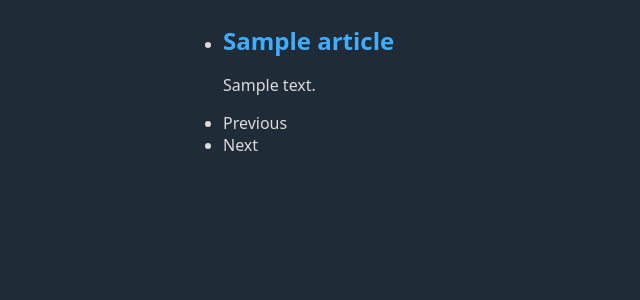
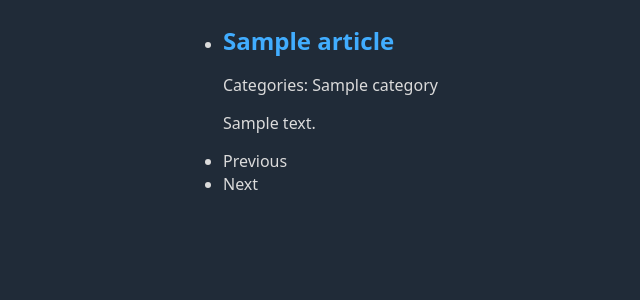
Before and after one commit to simonwardle/blog, a PHP site: page / in a window 1280 px wide. Shown: the part 134-434 px from the top of the page, without its empty margins (57-697 px from the left). Run offline with PHP 8.4, Linux system fonts and the light colour scheme; tables that the repository leaves empty or names only in its code hold one stand-in row (values such as "Sample post").

Commit message:
Completed section 24

```diff
--- a/admin/new-article.php
+++ b/admin/new-article.php
@@ -7,6 +7,8 @@ Auth::requiresLogin();
 $conn = require '../includes/db.php';
 
 $article = new Article();
+
+//This is a new article so just initialize category ids to a blank array.
 $category_ids = [];
 $categories = Category::getAll($conn);
 
--- a/classes/Article.php
+++ b/classes/Article.php
@@ -71,11 +71,16 @@ class Article
      */
     public static function getPage($conn, $limit, $offset)
     {
-        $sql = "SELECT *
-            FROM article
-            ORDER BY published_at
-            LIMIT :limit
-            OFFSET :offset";
+        $sql = "SELECT a.*, category.name AS category_name
+                FROM (SELECT *
+                FROM article
+                ORDER BY published_at
+                LIMIT :limit
+                OFFSET :offset) AS a
+                LEFT JOIN article_category
+                ON a.id = article_category.article_id
+                LEFT JOIN category
+                ON article_category.category_id = category.id";
 
         $stmt = $conn->prepare($sql);
 
@@ -84,7 +89,26 @@ class Article
 
         $stmt->execute();
 
-        return $stmt->fetchAll(PDO::FETCH_ASSOC);
+        $results = $stmt->fetchAll(PDO::FETCH_ASSOC);
+
+        $articles = [];
+
+        $previous_id = null;
+
+        foreach ($results as $row) {
+            $article_id = $row['id'];
+
+            if ($article_id != $previous_id) {
+                //must be a new article
+                $row['category_names'] = [];
+                $articles[$article_id] = $row;
+            }
+            //add the existing category to the new category_names array for the article
+            $articles[$article_id]['category_names'][] = $row['category_name'];
+            $previous_id = $article_id;
+        }
+
+        return $articles;
     }
 
     /**
--- a/index.php
+++ b/index.php
@@ -8,7 +8,6 @@ $conn = require 'includes/db.php';
 $paginator = new Paginator($_GET['page'] ?? 1, 4, Article::getTotal($conn));
 
 $articles = Article::getPage($conn, $paginator->limit, $paginator->offset);
-
 ?>
 
 <!-- HTML header -->
@@ -22,6 +21,13 @@ $articles = Article::getPage($conn, $paginator->limit, $paginator->offset);
             <li>
                 <article>
                     <h2><a href="article.php?id=<?= $article['id']; ?>"><?= htmlspecialchars($article['title']); ?></a></h2>
+                    <?php if ($article['category_names']) : ?>
+                        <p>Categories:
+                            <?php foreach ($article['category_names'] as $category_name) : ?>
+                                <?= htmlspecialchars($category_name); ?>
+                            <?php endforeach; ?>
+                        </p>
+                    <?php endif; ?>
                     <p><?= htmlspecialchars($article['content']); ?></p>
                 </article>
             </li>
```
Also changed, not shown: admin/article.php (+19 -8 lines).
